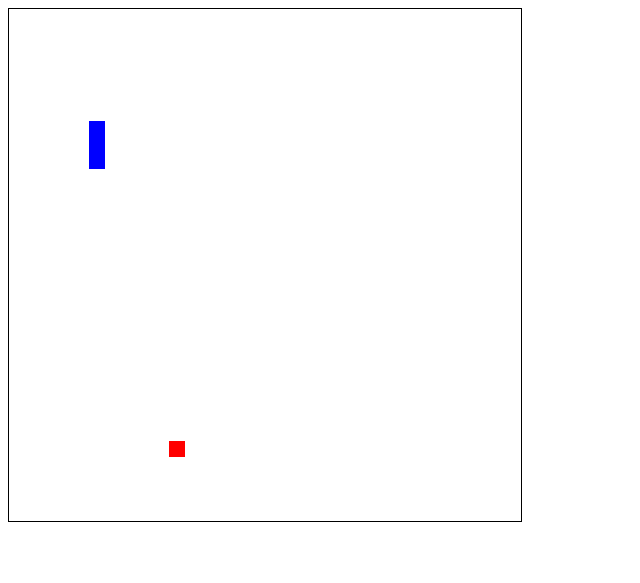
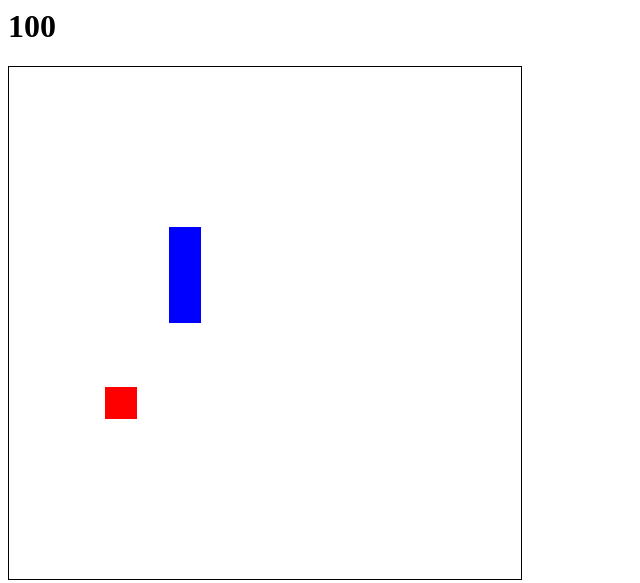
Before and after one commit to daenikon/snake-game, a plain HTML site: page index.html in a window 1280 px wide. Shown: the whole page, without its empty margins (0-640 px from the left). Drawn offline with Linux system fonts and the light colour scheme.

Commit message:
clean up

```diff
--- a/index.html
+++ b/index.html
@@ -1,4 +1,6 @@
 <html>
-    <body></body>
+    <body>
+        <h1 id="score">0</h1>
+    </body>
     <script src="main.js"></script>
 </html>
--- a/main.js
+++ b/main.js
@@ -1,5 +1,3 @@
-console.log("test");
-
 const C = document.createElement("canvas");
 C.width = 512;
 C.height = C.width;
@@ -19,19 +17,15 @@ const COMMANDS = {
 }
 
 const CTX = C.getContext("2d");
-const GRID = 32;
-const SW = C.width / 32; // square width
-const TICK = 50; // miliseconds
+const GRID = 16;
+const SW = Math.floor(C.width / GRID); // square width
 
 const Game = {
   gameOver: false,
   score: 0,
+  tick: 100,
   userCommands: [], // updated every tick
-  updateSnakeDirection: function() {
-  },
-  isOnSnake: function(position) {
-    return Snake.body.some(segment => segment[0] === position[0] && segment[1] === position[1]);
-  },
+
   start: function() {
     Snake.render();
     Apple.spawn();
@@ -40,23 +34,36 @@ const Game = {
       Snake.updateDirection();
       Snake.move();
       Snake.ateApple();
-    }, TICK)
-  }
+      if(Snake.ateItself()) {
+        clearInterval(intervalId);
+      };
+    }, this.tick)
+  },
+
+  isOnSnake: function(position) {
+    return Snake.body.some(segment => segment[0] === position[0] && segment[1] === position[1]);
+  },
+
+  updateScore: function(points) {
+    this.score += points;
+    document.getElementById("score").textContent = this.score;
+  },
 }
 
 const Apple = {
   position: [],
+
   getRandomPosition: function() {
     const x = Math.floor(Math.random() * GRID) * SW;
     const y = Math.floor(Math.random() * GRID) * SW;
     return [x, y];
   },
+
   spawn: function() {
     this.position = this.getRandomPosition();
-
     while(Game.isOnSnake(this.position)) {
       this.position = this.getRandomPosition();
-      console.log("Spawned in snake");
+      console.log("Spawned inside snake");
     }
 
     CTX.fillStyle = "red";
@@ -65,57 +72,65 @@ const Apple = {
 }
 
 const Snake = {
-  body: [ [SW * 5, SW * 5], [SW * 5, SW * 4], [SW * 5, SW * 3] ], // head is the first element
+  color: "blue",
+  isDead: false,
+
+  body: [ [SW * 5, SW * 5], [SW * 5, SW * 4] ], // head is the first element
   direction: [0, 1],
-  isDead: false,
+
   render: function() {
     CTX.fillStyle = "blue";
     this.body.forEach(segment => {
       CTX.fillRect(segment[0], segment[1], SW, SW);
     })
   },
+
   updateDirection: function() { // this is called "Input Buffering"
     const direction = Game.userCommands.pop();
-    // return if no command was given
     if (direction == undefined) return;
-    // update Game.userCommands
     Game.userCommands = [];
-    // return if opposite direction
     if (direction[0] == this.direction[0] * -1 && direction[1] == this.direction[1] * -1) return;
-    // update direction
     this.direction = direction;
   },
+
   move: function() {
-    // Update Head
     let head = this.body[0]
     let newHead = [head[0] + this.direction[0] * SW, head[1] + this.direction[1] * SW];
-
     if (newHead[0] >= C.width) newHead[0] = 0;
     else if (newHead[0] < 0) newHead[0] = C.width - SW;
     if (newHead[1] >= C.width) newHead[1] = 0;
     else if (newHead[1] < 0) newHead[1] = C.width - SW;
-
-    // Update Body
     this.body.unshift(newHead);
-
-    // Clean tail
     const tail = this.body.pop();
     CTX.clearRect(tail[0], tail[1], SW, SW);
-    // Update head
-    CTX.fillStyle = "blue";
+    CTX.fillStyle = this.color;
     CTX.fillRect(this.body[0][0], this.body[0][1], SW, SW);
   },
+
   ateApple: function() {
     if (Game.isOnSnake(Apple.position)) {
-      Game.score += 100;
-      console.log(Game.score);
+      Game.updateScore(100);
       Apple.spawn();
       this.grow();
     }
   },
+
   grow: function() {
     const tail = this.body[this.body.length - 1];
     this.body.push(tail);
+  },
+
+  ateItself: function() {
+    const head = this.body[0];
+    for (let i = 1; i < this.body.length; i++) {
+      if (head[0] === this.body[i][0] && head[1] === this.body[i][1]) {
+        console.log("dead :(");
+        Game.gameOver = true;
+        Snake.isDead = true;
+        return true;
+      }
+    }
+    return false;
   },
 }
 
```
